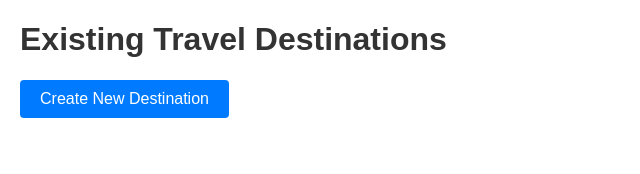
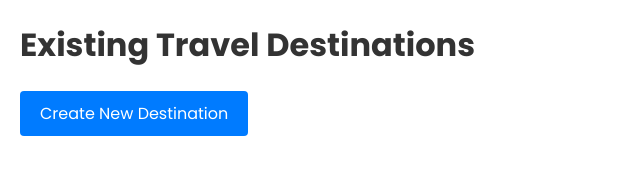
Before and after one commit to handup/Travel_Destinations_Project, a website: page TravelDestinationClient/index.html in a window 1280 px wide. Shown: the whole page, without its empty margins (0-640 px from the left). Drawn offline with Linux system fonts and the light colour scheme; no server answers.

Commit message:
adding font

```diff
--- a/TravelDestinationClient/style.css
+++ b/TravelDestinationClient/style.css
@@ -1,4 +1,7 @@
+@import url("https://fonts.googleapis.com/css2?family=Poppins:wght@200;300;400;500;600;700;800&display=swap");
+
 body {
-    width: 100%;
-    height: 100%;
+  width: 100%;
+  height: 100%;
+  font-family: "Poppins", sans-serif;
 }
```
